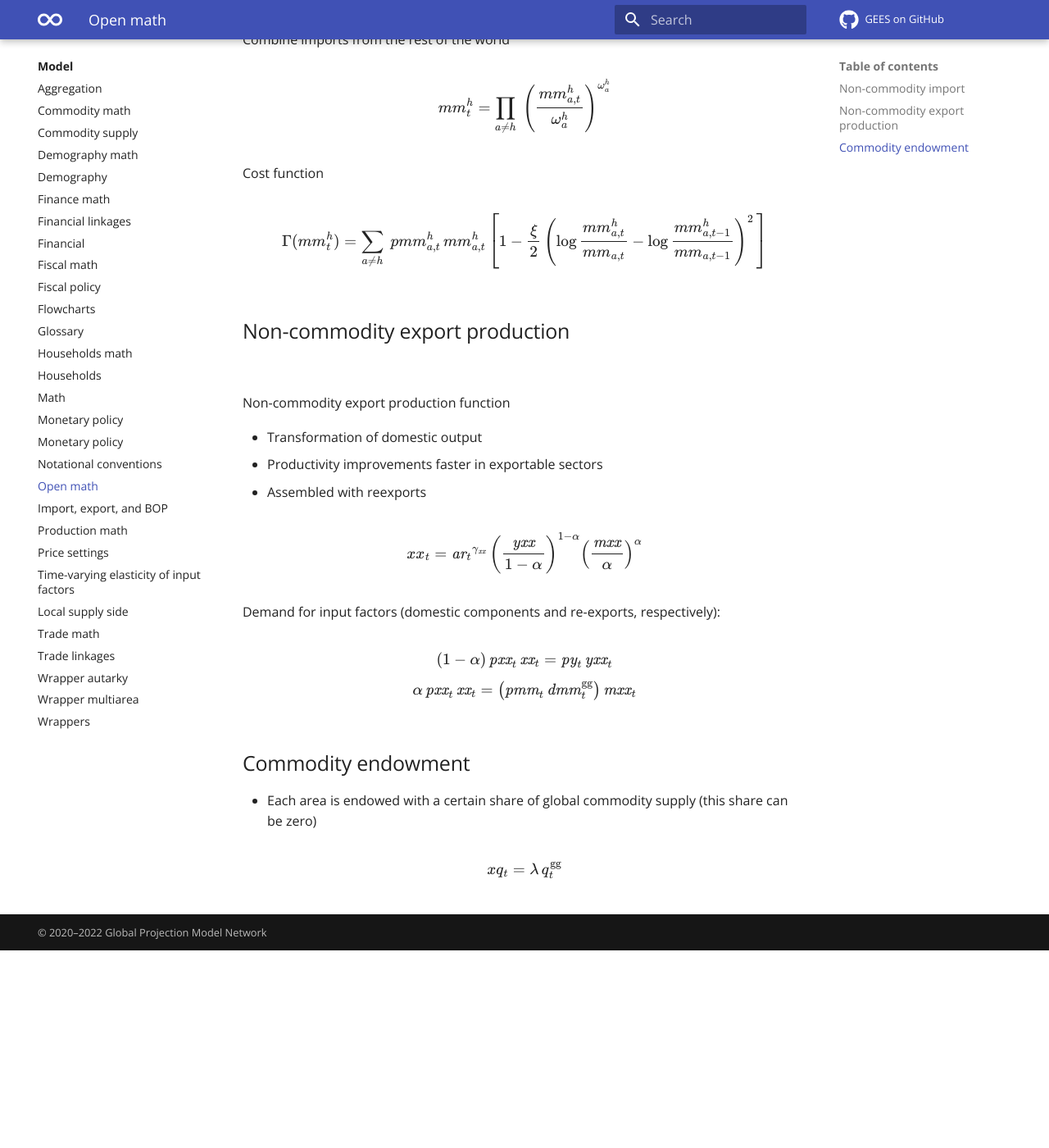
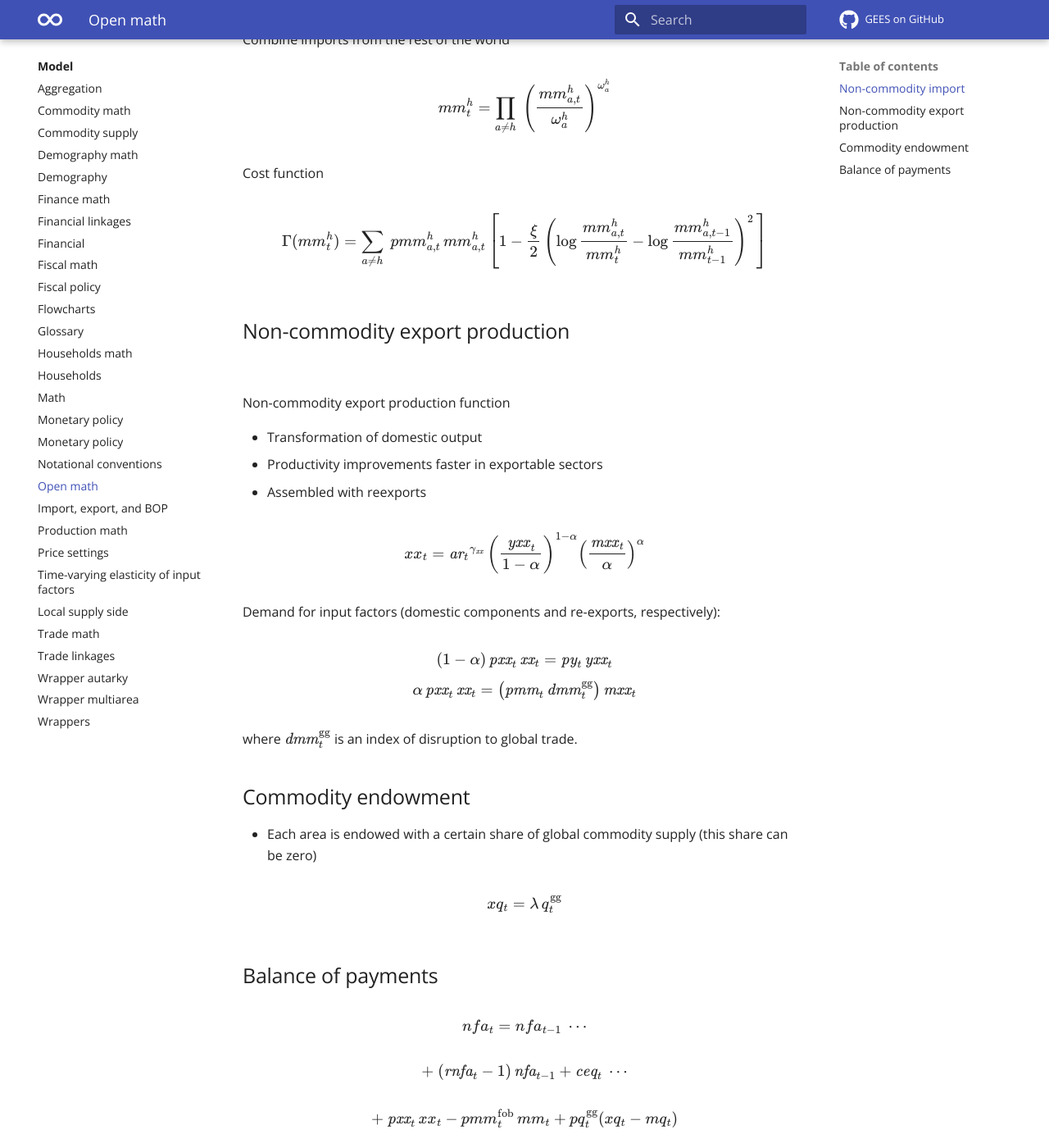
Before and after one commit to igpmn/gees, an MkDocs documentation site: the page built from docs-source/model/open-math.md, in a window 1280 px wide and 1400 px high, scrolled down 243 px. Shown: the whole window at 82% size. Built offline with MkDocs 1.6.1 and Material for MkDocs 9.7.7, drawn with Linux system fonts in a browser that asks for light colours; comment, search, counter and statistics services are not loaded; before the commit the page ends 1402 px from its top, so only the background shows below that.

Commit message:
Updated docs

```diff
--- a/docs-source/model/open-math.md
+++ b/docs-source/model/open-math.md
@@ -12,7 +12,7 @@
 
 $$
 \Gamma(mm_t^h) = \sum_{a \ne h} \ pmm_{a,t}^h \, mm_{a,t}^h
-\left[1 - \frac{\xi}{2}\, \left( \log \frac{mm_{a,t}^h}{mm_{a,t}} - \log \frac{mm_{a,t-1}^h}{mm_{a,t-1}} \right)^2\, \right]
+\left[1 - \frac{\xi}{2}\, \left( \log \frac{mm_{a,t}^h}{mm_{t}^h} - \log \frac{mm_{a,t-1}^h}{mm_{t-1}^h} \right)^2\, \right]
 $$
 
 ## Non-commodity export production
@@ -27,8 +27,8 @@
 
 $$
 xx_t = \mathit{ar}_t{}^{\gamma_{\mathit{xx}}} \,
-  \left( \frac{\mathit{yxx}}{1-\alpha} \right)^{1-\alpha}
-  \left( \frac{\mathit{mxx}}{\alpha} \right)^{\alpha}
+  \left( \frac{\mathit{yxx_t}}{1-\alpha} \right)^{1-\alpha}
+  \left( \frac{\mathit{mxx_t}}{\alpha} \right)^{\alpha}
 $$
 
 Demand for input factors (domestic components and re-exports,
@@ -41,6 +41,8 @@
 \end{gathered}
 $$
 
+where $\mathit{dmm}^\gg_t$ is an index of disruption to global trade.
+
 
 ## Commodity endowment
 
@@ -50,3 +52,17 @@
 $$
 xq_t = \lambda \, q^\mathrm{gg}_t
 $$
+
+
+## Balance of payments
+
+$$
+\begin{gathered}
+nfa_t = nfa_{t-1} \ \cdots \\[15pt]
++\ (\mathit{rnfa}_t - 1) \, \mathit{nfa}_{t-1}
++ \mathit{ceq}_t \ \cdots \\[15pt]
++\ \mathit{pxx}_t \, xx_t
+- pmm_t^{\mathrm{fob}} \, mm_t
++ pq_t^\gg (xq_t - mq_t)
+\end{gathered}
+$$
```
Also changed, not shown: 2 other files.
